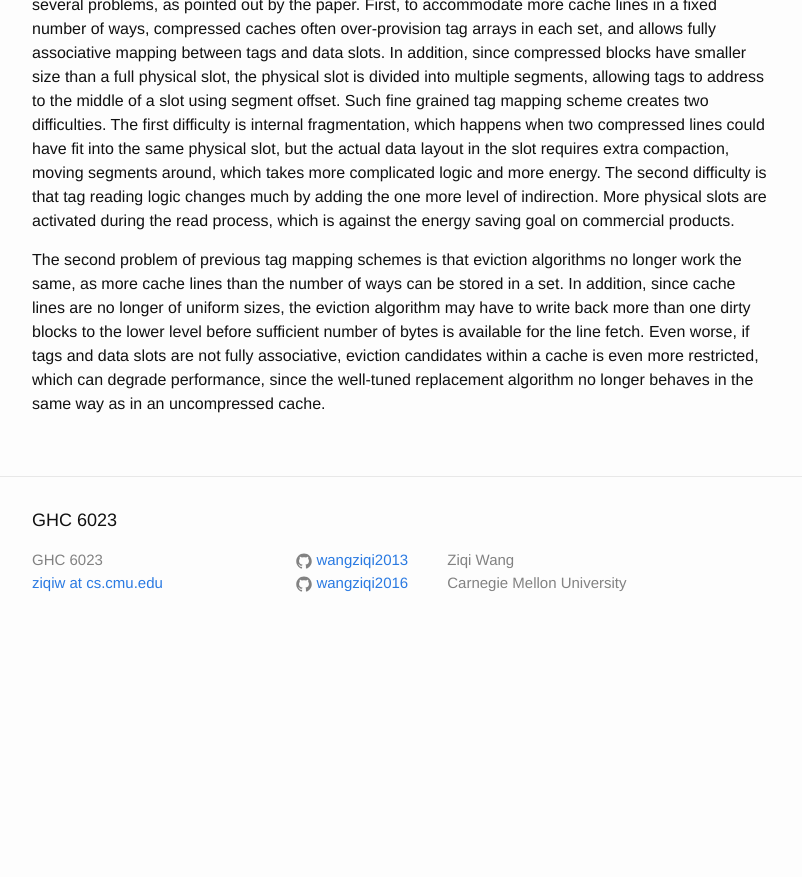
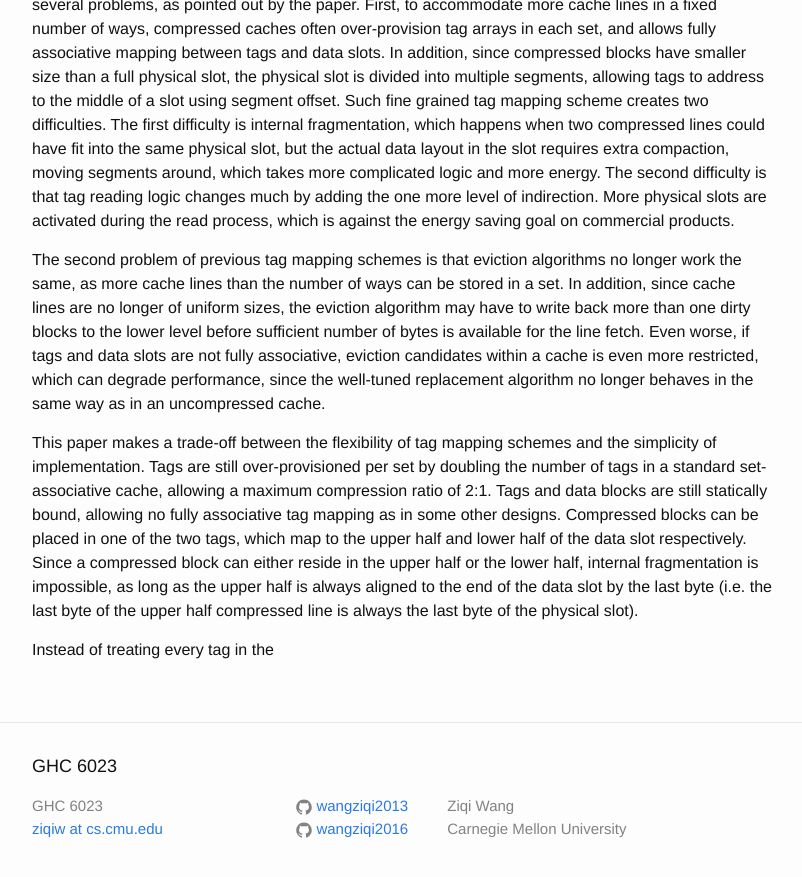
Before and after one commit to wangziqi2013/wangziqi2013.github.io, a Jekyll site: the page built from _posts/2020-06-11-base-victim.markdown, in a window 1280 px wide and 900 px high, scrolled down 589 px. Shown: the top 877 px of the window, without its empty margins (238-1040 px from the left). Built offline with Jekyll 4.4.1, drawn with Linux system fonts in a browser that asks for light colours; before the commit the page ends 1243 px from its top, so only the background shows below that.

Commit message:
Adding mapping

```diff
--- a/_posts/2020-06-11-base-victim.markdown
+++ b/_posts/2020-06-11-base-victim.markdown
@@ -31,3 +31,13 @@ sizes, the eviction algorithm may have to write back more than one dirty blocks
 number of bytes is available for the line fetch. Even worse, if tags and data slots are not fully associative, eviction
 candidates within a cache is even more restricted, which can degrade performance, since the well-tuned replacement
 algorithm no longer behaves in the same way as in an uncompressed cache.
+
+This paper makes a trade-off between the flexibility of tag mapping schemes and the simplicity of implementation.
+Tags are still over-provisioned per set by doubling the number of tags in a standard set-associative cache, allowing
+a maximum compression ratio of 2:1. Tags and data blocks are still statically bound, allowing no fully associative tag
+mapping as in some other designs. Compressed blocks can be placed in one of the two tags, which map to the upper half
+and lower half of the data slot respectively. Since a compressed block can either reside in the upper half or the lower
+half, internal fragmentation is impossible, as long as the upper half is always aligned to the end of the data slot by
+the last byte (i.e. the last byte of the upper half compressed line is always the last byte of the physical slot).
+
+Instead of treating every tag in the
```
